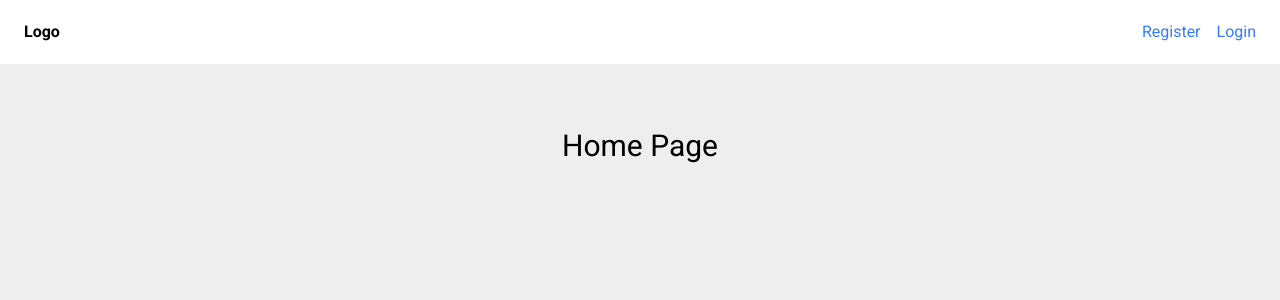
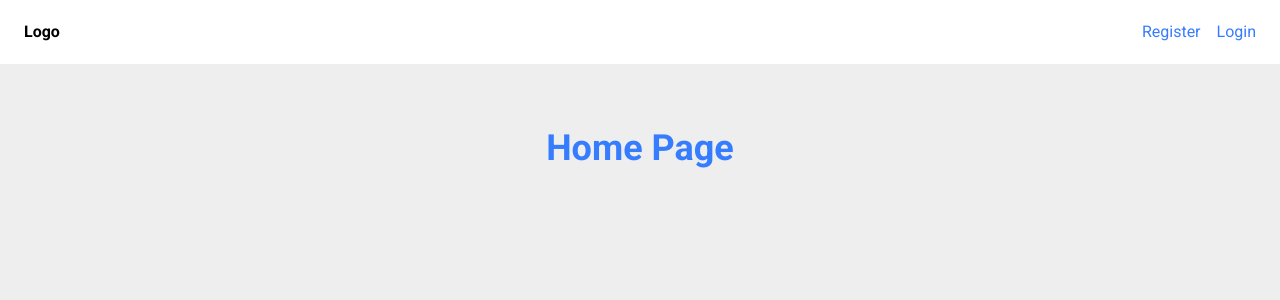
Before and after one commit to daverydan/frontend-laravel9-nuxt2-auth-template, a Nuxt app: page / in a window 1280 px wide. Shown: the top 300 px of the page. Built offline with nearby package versions, Linux system fonts and the light colour scheme; no server answers.

Commit message:
+guest middleware, etc.

```diff
--- a/assets/sass/app.scss
+++ b/assets/sass/app.scss
@@ -122,7 +122,7 @@ $cities: paris, new-york, london, dubai, san-francisco, cancun;
 
   &-title {
     font-stretch: condensed;
-    @apply text-east-bay text-4xl font-bold pb-15;
+    @apply text-dodger-blue text-4xl font-bold pb-15;
   }
 
   &-subtitle {
--- /dev/null
+++ b/middleware/guest.js
@@ -0,0 +1,5 @@
+export default function (context) {
+  if (context.$auth.loggedIn) {
+    return context.redirect("/");
+  }
+}
--- a/pages/index.vue
+++ b/pages/index.vue
@@ -1,6 +1,6 @@
 <template>
   <div class="home-page py-16">
-    <h1 class="text-3xl text-center mb-5">Home Page</h1>
+    <h1 class="text-3xl text-center mb-5 app-title">Home Page</h1>
   </div>
 </template>
 
--- a/pages/login.vue
+++ b/pages/login.vue
@@ -185,13 +185,13 @@
 import { toastSuccessUtil } from "~/utils/toast";
 
 export default {
-  // middleware: "guest",
+  middleware: "guest",
 
   data() {
     return {
       form: {
-        email: "danny.w.avery@gmail.com",
-        password: "password",
+        email: "",
+        password: "",
       },
       validations: {
         email: {
--- a/pages/register.vue
+++ b/pages/register.vue
@@ -185,7 +185,7 @@
 import { toastSuccessUtil } from "~/utils/toast";
 
 export default {
-  // middleware: "guest",
+  middleware: "guest",
 
   data() {
     return {
```
